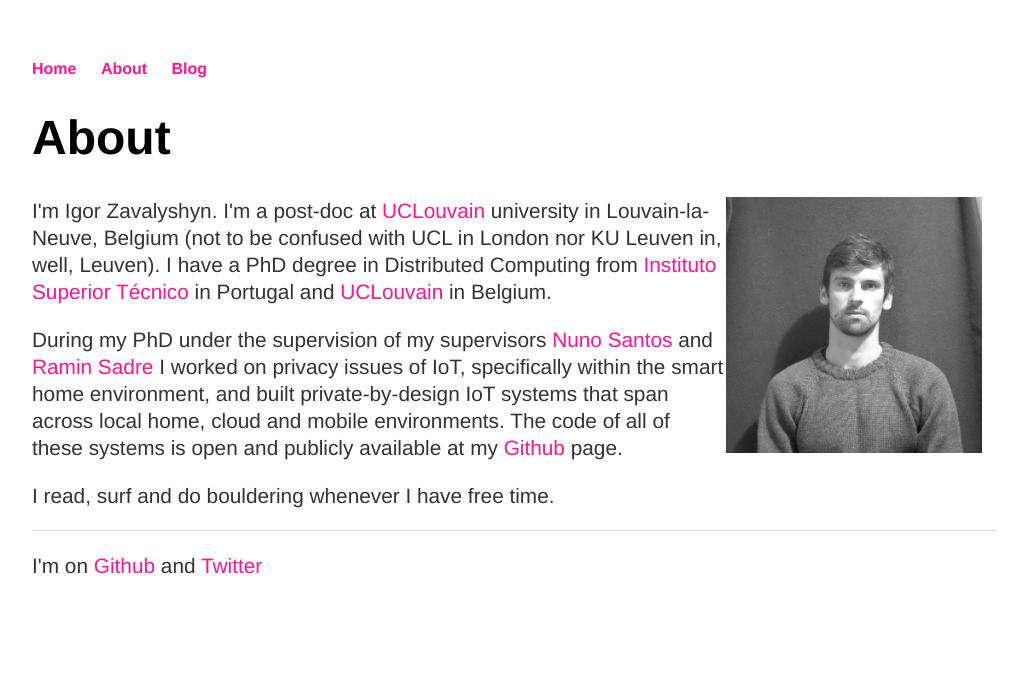
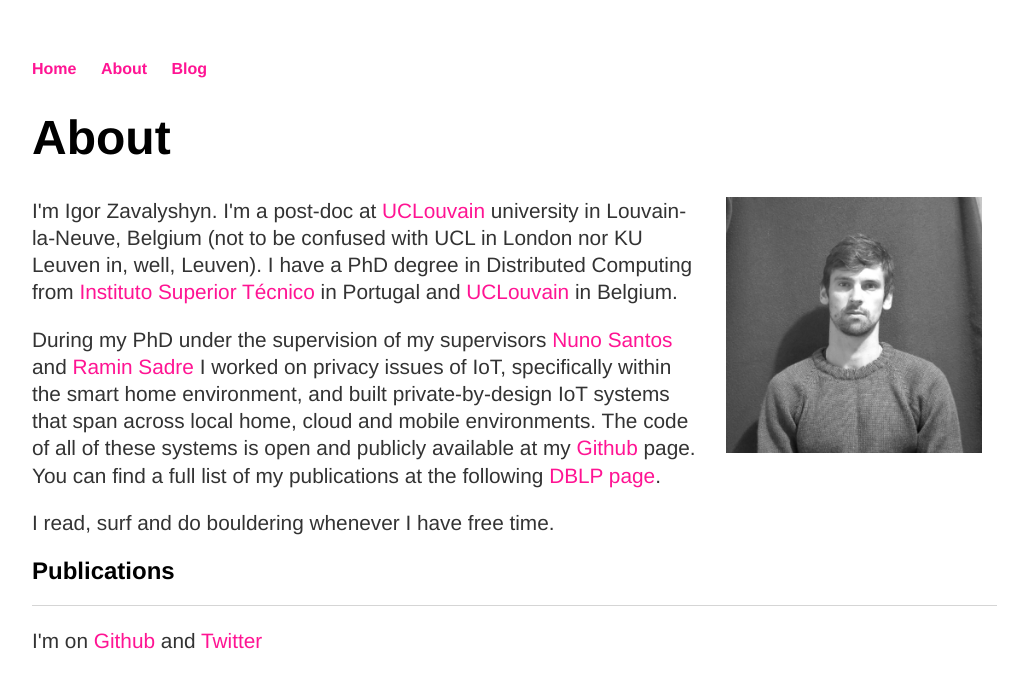
Before and after one commit to zavalyshyn/zavalyshyn.github.io, a Jekyll site: the page built from about/index.html, in a window 1280 px wide. Shown: the top 688 px of the page, without its empty margins (133-1146 px from the left). Built offline with Jekyll 4.4.1, drawn with Linux system fonts in a browser that asks for light colours.

Commit message:
Added publications

```diff
--- a/about/index.html
+++ b/about/index.html
@@ -6,7 +6,7 @@ title: About Igor Zavalyshyn
 <div class="about">
 	<h1>About</h1>
 
-	<IMG SRC="/about/profile.jpg" ALT="My photo" WIDTH=256 HEIGHT=256 align="Right">
+	<img src="/about/profile.jpg" alt="My photo" width=256 height=256 align="Right" style="margin-left:25px">
 
 	<p>I'm Igor Zavalyshyn. I'm a post-doc at
 		<a href="https://uclouvain.be/">UCLouvain</a> university in Louvain-la-Neuve,
@@ -22,8 +22,14 @@ title: About Igor Zavalyshyn
 		environment, and built private-by-design IoT systems that span across local
 		home, cloud and mobile environments. The code of all of these systems is
 	open and publicly available at my
-	<a href="https://github.com/zavalyshyn">Github</a> page.</p>
+	<a href="https://github.com/zavalyshyn">Github</a> page.
+	You can find a full list of my publications at the following <a href="https://dblp.org/pid/225/5718.html">DBLP page</a>.</p>
 
 	<p>I read, surf and do bouldering whenever I have free time. </p>
 
+	<h2>Publications</h2>
+
+
+
+
 </div>
```
